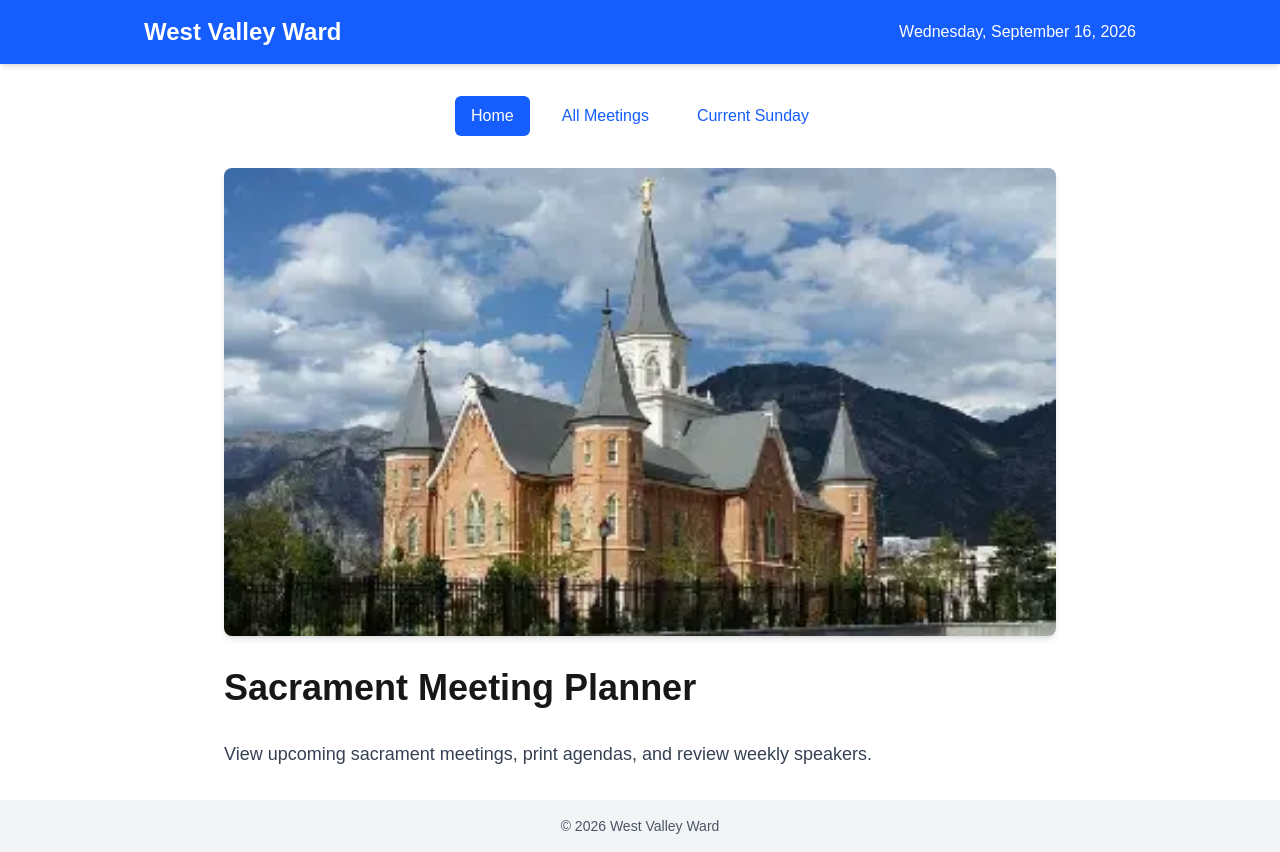
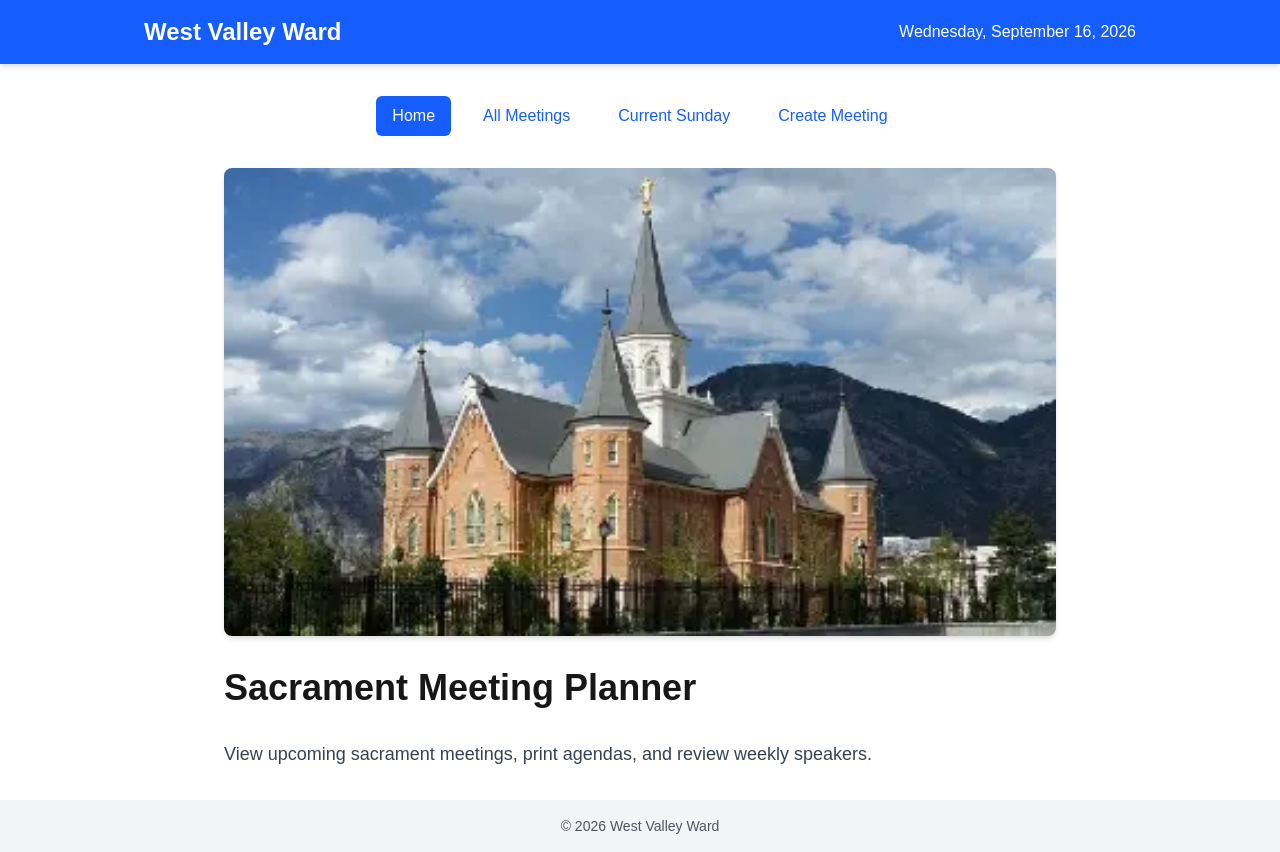
Before and after one commit to mrmerarif/sacrament-meetings, a Next.js app: page / in a window 1280 px wide. Built offline with nearby package versions, Linux system fonts and the light colour scheme.

Commit message:
W4: improve meeting API and navigation

```diff
--- a/app/api/meetings/route.ts
+++ b/app/api/meetings/route.ts
@@ -1,5 +1,5 @@
 import {
-  getMeetings,
+  getAllMeetings,
   getMeetingsByDate,
 } from "@/lib/meetings-db";
 import { NextResponse } from "next/server";
@@ -11,7 +11,7 @@ export async function GET(request: Request) {
 
     const meetings = date
       ? await getMeetingsByDate(date)
-      : await getMeetings();
+      : await getAllMeetings();
 
     return NextResponse.json(meetings);
   } catch (error) {
--- a/components/NavLinks.tsx
+++ b/components/NavLinks.tsx
@@ -6,7 +6,7 @@ import { usePathname } from "next/navigation";
 export default function NavLinks() {
   const pathname = usePathname();
 
-  const linkClasses = (path: string, active: boolean) =>
+  const linkClasses = (active: boolean) =>
     `px-4 py-2 rounded-md font-medium ${
       active
         ? "bg-blue-600 text-white"
@@ -14,30 +14,42 @@ export default function NavLinks() {
     }`;
 
   const isHomeActive = pathname === "/";
+  const isCreateActive = pathname === "/meetings/new";
+  const isCurrentActive = pathname === "/meetings/current";
   const isMeetingsActive =
     pathname === "/meetings" ||
     (pathname.startsWith("/meetings/") &&
-      pathname !== "/meetings/current");
-  const isCurrentActive = pathname === "/meetings/current";
+      !isCreateActive &&
+      !isCurrentActive);
 
   return (
-    <nav className="flex flex-wrap gap-4 justify-center">
-      <Link href="/" className={linkClasses("/", isHomeActive)}>
+    <nav
+      className="flex flex-wrap justify-center gap-4"
+      aria-label="Main navigation"
+    >
+      <Link href="/" className={linkClasses(isHomeActive)}>
         Home
       </Link>
 
       <Link
         href="/meetings"
-        className={linkClasses("/meetings", isMeetingsActive)}
+        className={linkClasses(isMeetingsActive)}
       >
         All Meetings
       </Link>
 
       <Link
         href="/meetings/current"
-        className={linkClasses("/meetings/current", isCurrentActive)}
+        className={linkClasses(isCurrentActive)}
       >
         Current Sunday
+      </Link>
+
+      <Link
+        href="/meetings/new"
+        className={linkClasses(isCreateActive)}
+      >
+        Create Meeting
       </Link>
     </nav>
   );
--- a/lib/meetings-db.ts
+++ b/lib/meetings-db.ts
@@ -42,6 +42,16 @@ export async function getMeetings(
     ORDER BY date DESC
     LIMIT ${ITEMS_PER_PAGE}
     OFFSET ${offset}
+  `;
+
+  return rows.map(mapMeeting);
+}
+
+export async function getAllMeetings(): Promise<SacramentMeeting[]> {
+  const rows = await sql`
+    SELECT *
+    FROM meetings
+    ORDER BY date DESC
   `;
 
   return rows.map(mapMeeting);
```
